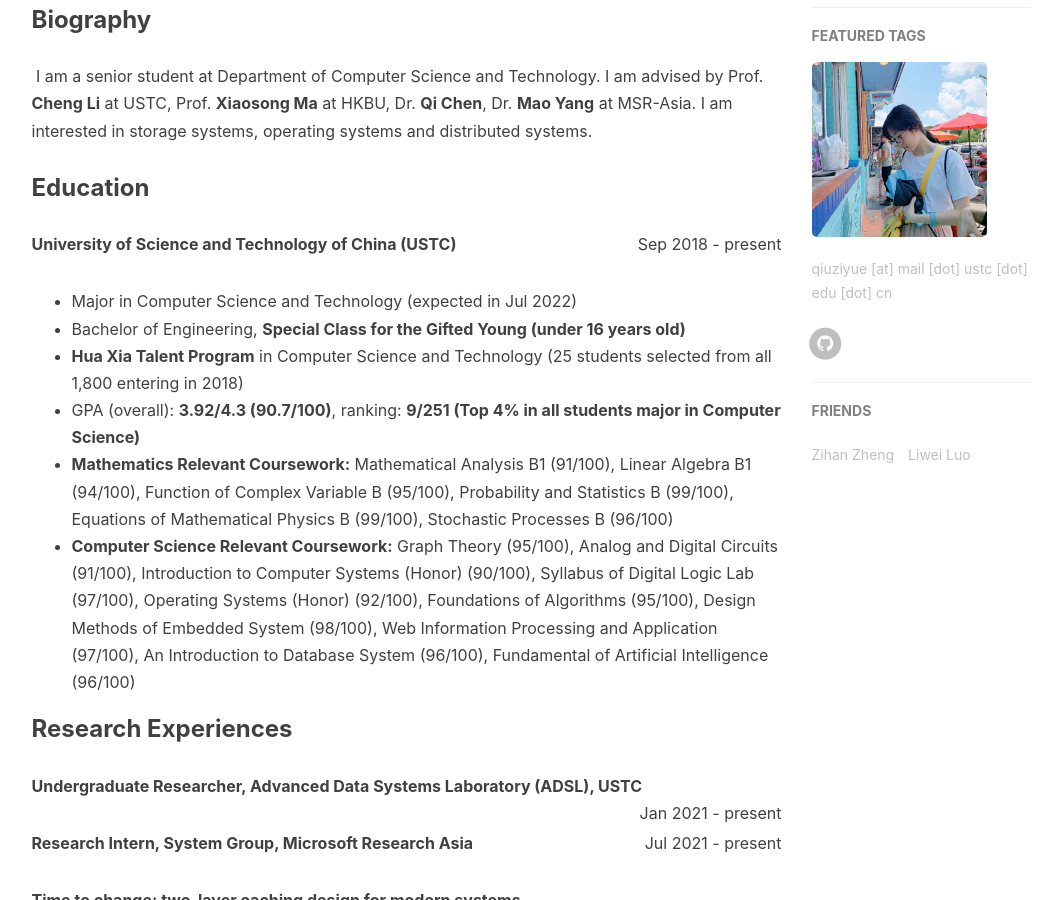
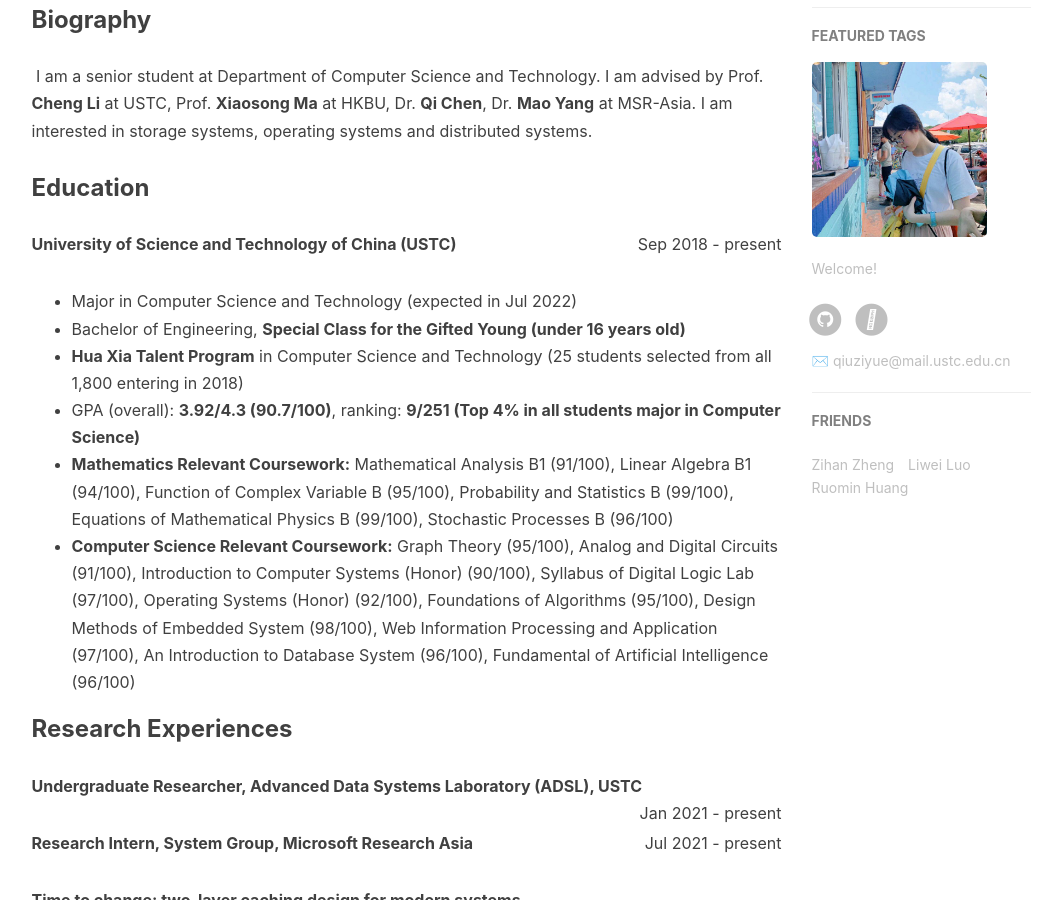
Before and after one commit to ziyueqiu/ziyueqiu.github.io, a Jekyll site: the page built from index.md, in a window 1280 px wide and 900 px high, scrolled down 451 px. Shown: the whole window, without its empty margins (136-1194 px from the left). Built offline with Jekyll 4.4.1, drawn with Linux system fonts in a browser that asks for light colours; nearby versions of some CDN libraries; comment, search, counter and statistics services are not loaded.

```diff
--- a/_config.yml
+++ b/_config.yml
@@ -11,7 +11,7 @@ github_repo: "https://github.com/USTCqzy/USTCqzy.github.io.git" # you code repos
 
 # Sidebar settings
 sidebar: true                           # whether or not using Sidebar.
-sidebar-about-description: "qiuziyue [at] mail [dot] ustc [dot] edu [dot] cn"
+sidebar-about-description: "Welcome!"
 sidebar-avatar: /img/myphoto.jpeg     # use absolute URL, seeing it's used in both `/` and `/about/`
 
 
@@ -21,6 +21,8 @@ RSS: false
 # weibo_username:     暂无
 #zhihu_username:     暂无
 github_username:    USTCqzy
+telegram_username:  dopanic
+email: qiuziyue@mail.ustc.edu.cn
 #facebook_username:  暂无
 #jianshu_username:   暂无
 #twitter_username:   暂无
@@ -101,5 +103,8 @@ friends: [
     },{
         title: "Liwei Luo",
         href: "https://loliw.moe/"
+    },{
+        title: "Ruomin Huang",
+        href: "https://fockee.github.io/"
     }
 ]
--- a/_includes/footer.html
+++ b/_includes/footer.html
@@ -85,6 +85,16 @@
                             <span class="fa-stack fa-lg">
                                 <i class="fa fa-circle fa-stack-2x"></i>
                                 <i class="fa fa-linkedin fa-stack-1x fa-inverse"></i>
+                            </span>
+                        </a>
+                    </li>
+                    {% endif %}
+                    {% if site.telegram_username %}
+                    <li>
+                        <a target="_blank" href="https://t.me/{{ site.telegram_username }}">
+                            <span class="fa-stack fa-lg">
+                                <i class="fa fa-circle fa-stack-2x"></i>
+                                <i class="fa fa-telegram fa-stack-1x fa-inverse"></i>
                             </span>
                         </a>
                     </li>
--- a/_layouts/page.html
+++ b/_layouts/page.html
@@ -183,7 +183,16 @@ layout: default
                                 </a>
                             </li>
                             {% endif %}
-
+                            {% if site.telegram_username %}
+                            <li>
+                                <a target="_blank" href="https://t.me/{{ site.telegram_username }}">
+                                    <span class="fa-stack fa-lg">
+                                        <i class="fa fa-circle fa-stack-2x"></i>
+                                        <i class="fab fa-telegram fa-stack-1x fa-inverse"></i>
+                                    </span>
+                                </a>
+                            </li>
+                            {% endif %}
                         </ul>
                         {% if site.email %}
                             <p>✉️ {{site.email}}</p>
```
